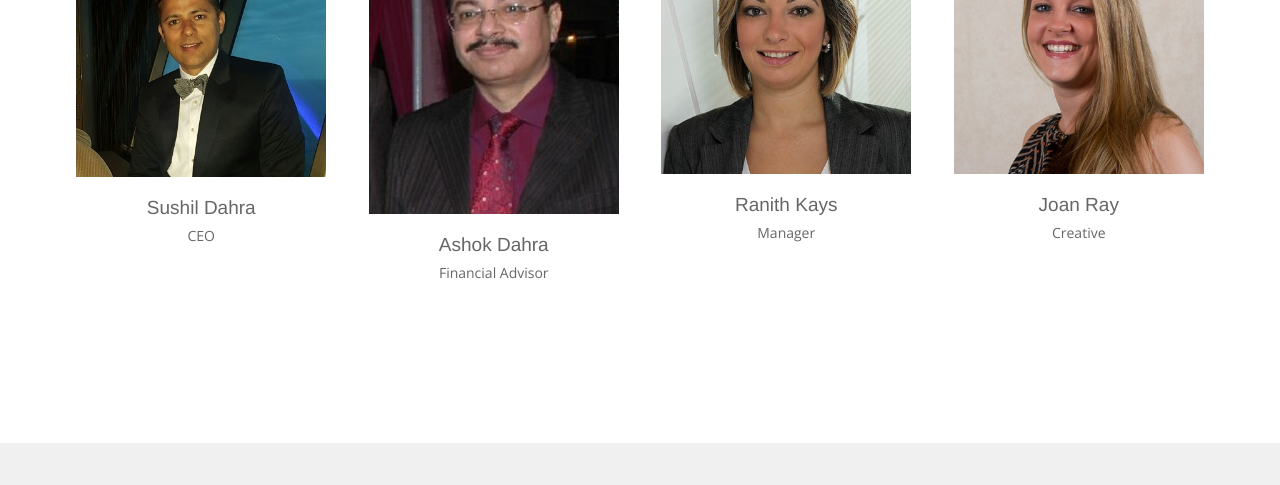
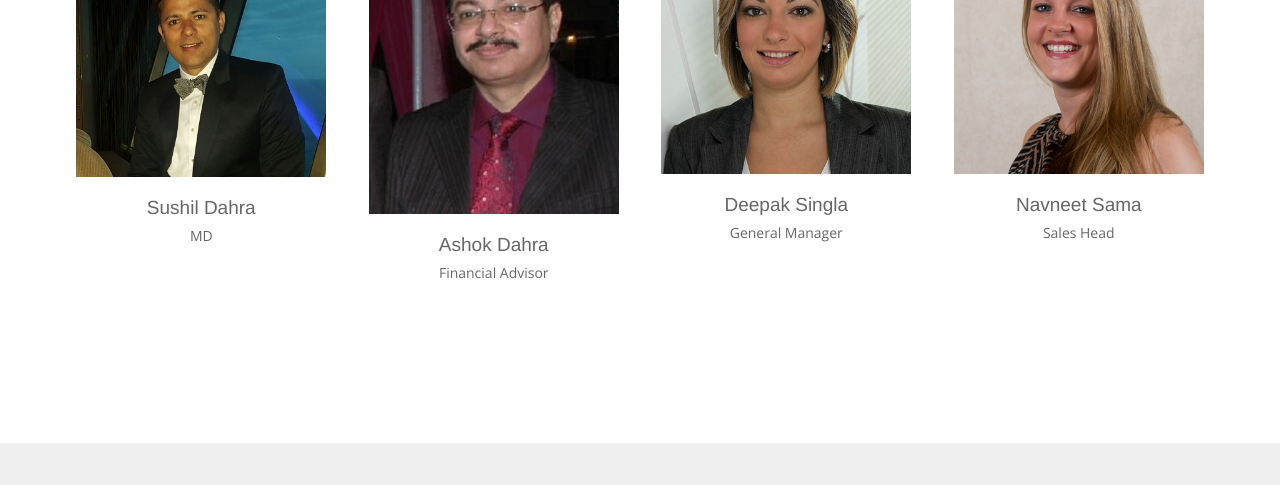
Before and after one commit to dahras/dahrabuildcon, a plain HTML site: page index.html in a window 1280 px wide. Shown: the part 3567-4052 px from the top of the page. Drawn offline with nearby package versions, Linux system fonts and the light colour scheme; files that its build step writes are made by us from their sources; a script that the page names is missing; files whose address does not match are found by name.

Commit message:
Update index.html

```diff
--- a/index.html
+++ b/index.html
@@ -306,7 +306,7 @@ DahraBuildCon.com is an internet portal dedicated to meet every aspect of the co
             <div class="team-title">
 			<h4>Sushil Dahra</h4>
             <!-- Designation -->
-            <span class="pos">CEO</span>
+            <span class="pos">MD</span>
 			</div>
             <div class="team-socials"> <a href="#"><i class="fa fa-facebook"></i></a> <a href="#"><i class="fa fa-google-plus"></i></a> <a href="#"><i class="fa fa-twitter"></i></a> <a href="#"><i class="fa fa-dribbble"></i></a> <a href="#"><i class="fa fa-github"></i></a> </div>
           </div>
@@ -333,9 +333,9 @@ DahraBuildCon.com is an internet portal dedicated to meet every aspect of the co
               <!-- Image  -->
               <img class="img-responsive" src="./photo-3.jpg" alt=""> </div>
             <!-- Member Details -->
-            <h4>Ranith Kays</h4>
+            <h4>Deepak Singla</h4>
             <!-- Designation -->
-            <span class="pos">Manager</span>
+            <span class="pos">General Manager</span>
             <div class="team-socials"> <a href="#"><i class="fa fa-facebook"></i></a> <a href="#"><i class="fa fa-google-plus"></i></a> <a href="#"><i class="fa fa-twitter"></i></a> <a href="#"><i class="fa fa-dribbble"></i></a> <a href="#"><i class="fa fa-github"></i></a> </div>
           </div>
         </div>
@@ -347,9 +347,9 @@ DahraBuildCon.com is an internet portal dedicated to meet every aspect of the co
               <!-- Image  -->
               <img class="img-responsive" src="./photo-4.jpg" alt=""> </div>
             <!-- Member Details -->
-            <h4>Joan Ray</h4>
+            <h4>Navneet Sama</h4>
             <!-- Designation -->
-            <span class="pos">Creative</span>
+            <span class="pos">Sales Head</span>
             <div class="team-socials"> <a href="#"><i class="fa fa-facebook"></i></a> <a href="#"><i class="fa fa-google-plus"></i></a> <a href="#"><i class="fa fa-twitter"></i></a> <a href="#"><i class="fa fa-dribbble"></i></a> <a href="#"><i class="fa fa-github"></i></a> </div>
           </div>
         </div>
```
